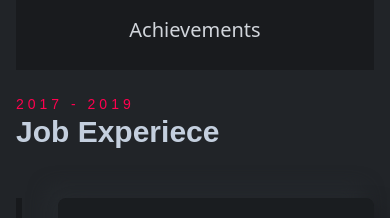
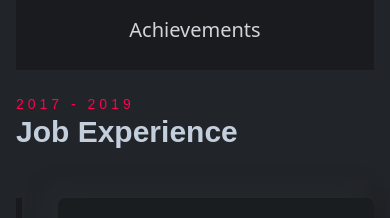
Before and after one commit to Lawal-Ayodele-David/davidportfolio, a React (Create React App) app: page / in a window 390 px wide. Both pictures are taken after a click on the item "Experience". Shown: the part 4727-4945 px from the top of the page. Built offline with nearby package versions, Linux system fonts and the light colour scheme.

Commit message:
mobile responsive fix

```diff
--- a/src/components/resume/experience.js
+++ b/src/components/resume/experience.js
@@ -1,55 +1,60 @@
-import React from 'react'
-import { motion } from 'framer-motion';
-import ResumeCard from './resumeCard';
+import React from "react";
+import { motion } from "framer-motion";
+import ResumeCard from "./resumeCard";
 
 const Experience = () => {
   return (
-        <motion.div initial={{opacity:0}} animate={{opacity:1, transition:{duration:.5}}} className='w-full flex flex-col lgl:flex-row gap-10 gap-20' >
-            {/* part one */}
-            <div>
-            <div className="py-6 lgl:py-12 font-titleFont">
+    <motion.div
+      initial={{ opacity: 0 }}
+      animate={{ opacity: 1, transition: { duration: 0.5 } }}
+      //  Flex column by default; row only on large screens
+      className="w-full flex flex-col lg:flex-row gap-10 lg:gap-20"
+    >
+      {/* ====== PART ONE ====== */}
+      <div className="flex-1">
+        <div className="py-6 lg:py-12 font-titleFont">
           <p className="text-sm text-designColor tracking-[4px]">2017 - 2019</p>
-                <h2 className="text-3xl md:text-4xl font-bold">Job Experiece</h2>
+          <h2 className="text-3xl md:text-4xl font-bold">Job Experience</h2>
         </div>
-            <div className='mt-6 lgl:mt-14 w-full h-auto border-l-[6px] border-black border-opacity-30 flex flex-col gap-10'>
+        <div className="mt-6 lg:mt-14 w-full h-auto border-l-[6px] border-black border-opacity-30 flex flex-col gap-10">
           <ResumeCard
             title="Human Resource Assisting Personnel (Industrial Training)"
             subTitle="First Pension Custodian Nigeria, Ikoyi, Lagos. (2018 -2019)"
             result="(IT)"
-                des="I worked with the company's Human Resource Manager(HRM) as an assisting personel."
+            des="I worked with the company's Human Resource Manager (HRM) as an assisting personnel."
           />
           <ResumeCard
-                title="System Engineering(SIWES)"
+            title="System Engineering (SIWES)"
             subTitle="Emzor Pharmaceutical Industries, Oshodi, Lagos (2017)"
             result="(SIWES)"
-                des="It was a 4 months Student Industrial Work Experience Scheme, which i passed through."
+            des="It was a 4 months Student Industrial Work Experience Scheme, which I successfully completed."
           />
         </div>
       </div>
-            {/* part Two */}
-            <div>
-            <div className="py-6 lgl:py-12 font-titleFont">
+
+      {/* ====== PART TWO ====== */}
+      <div className="flex-1">
+        <div className="py-6 lg:py-12 font-titleFont">
           <p className="text-sm text-designColor tracking-[4px]">2021 - 2023</p>
           <h2 className="text-3xl md:text-4xl font-bold">Job Experience</h2>
         </div>
-            <div className='mt-6 lgl:mt-14 w-full h-auto border-l-[6px] border-black border-opacity-30 flex flex-col gap-10'>
+        <div className="mt-6 lg:mt-14 w-full h-auto border-l-[6px] border-black border-opacity-30 flex flex-col gap-10">
           <ResumeCard
-                title="ICT Teacher(NYSC)"
+            title="ICT Teacher (NYSC)"
             subTitle="Ika Commercial Secondary School, Akwa Ibom (2022 - April 2023)"
             result="(NYSC)"
-                des="I taught the pupils the basics of Information Technology and more advanced concept to the senior class. I also taught them how to solve real-life problems with technology."
+            des="I taught students the basics of Information Technology and more advanced concepts, including how to solve real-life problems with technology."
           />
           <ResumeCard
             title="Front End Web Developer"
             subTitle="Homefort Energy, Yaba, Lagos State. (2021)"
             result="(ReactJs)"
-                des="I created React web app, and also made the existing website responsive."
+            des="I developed React web applications and optimized the existing website for responsiveness across all devices."
           />
         </div>
       </div>
     </motion.div>
-    )
-
-}
+  );
+};
 
 export default Experience;
```
Lines whose indentation alone changed are shown as unchanged.
